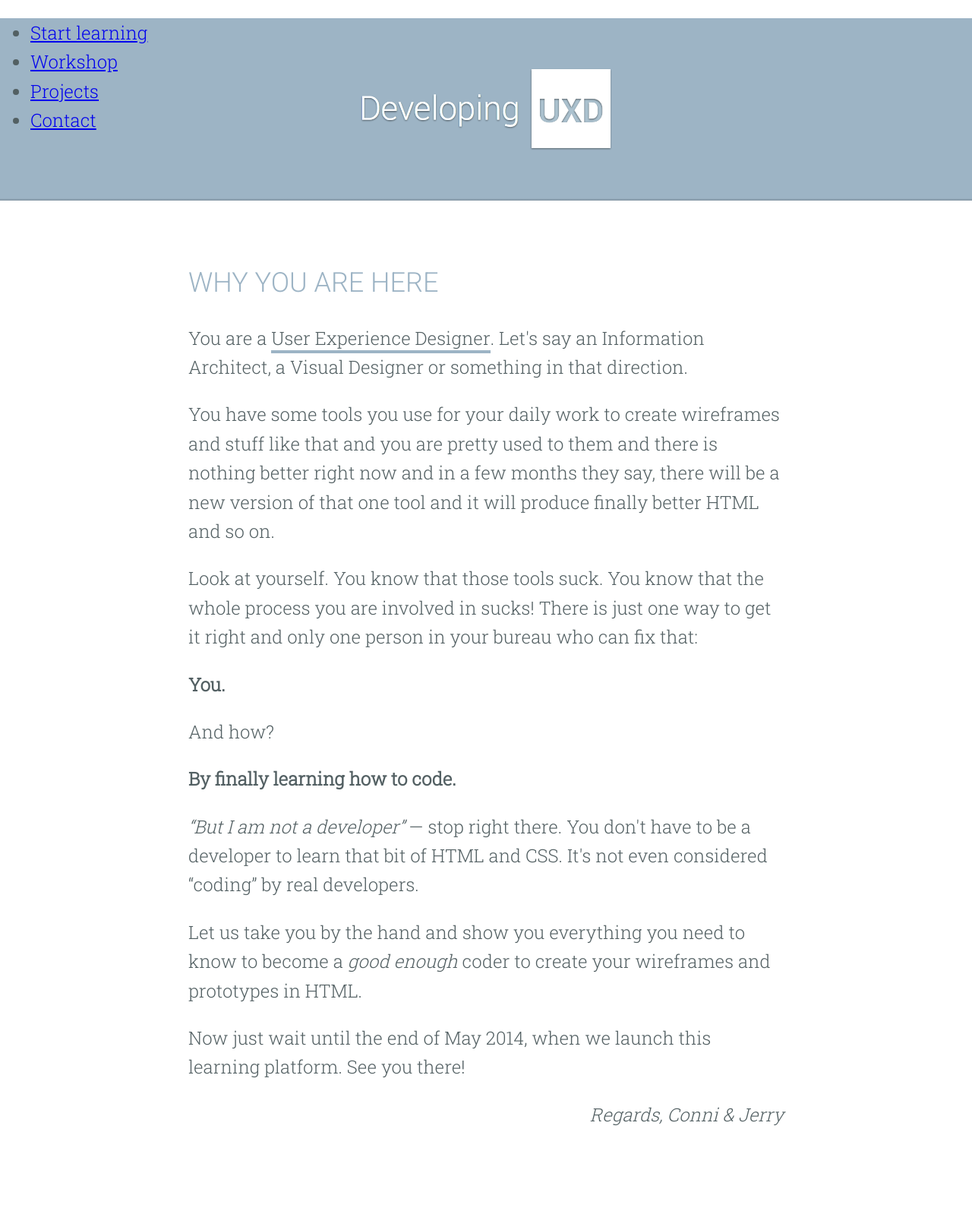
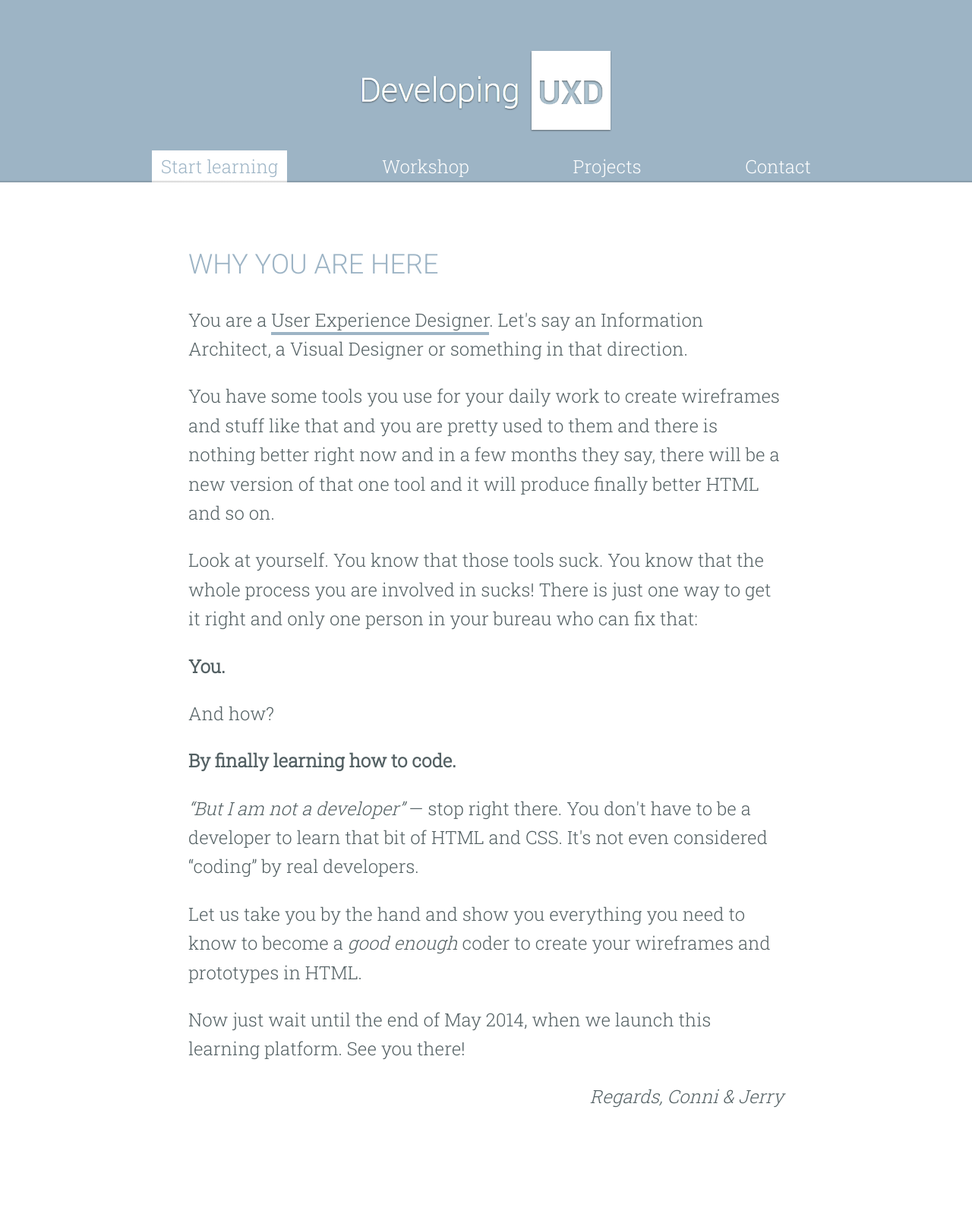
Before and after one commit to developinguxd/developinguxd.github.io, a Jekyll site: the page built from index.html, in a window 1280 px wide. Shown: the whole page at 76% size. Built offline with Jekyll 4.4.1, drawn with Linux system fonts in a browser that asks for light colours; nearby versions of some CDN libraries; after the commit the page ends 1566 px from its top, so only the background shows below that.

Commit message:
Work on the nav

```diff
--- a/_assets/stylesheets/_grid.scss
+++ b/_assets/stylesheets/_grid.scss
@@ -12,6 +12,7 @@ $susy: (
 /* breakpoints */
 $large: 768px;
 $medium: 480px;
+$small: max-width 480px;
 
 .container {
   max-width: 880px;
--- a/_assets/stylesheets/app.scss
+++ b/_assets/stylesheets/app.scss
@@ -12,3 +12,4 @@
 @import 'components/small-shadow';
 @import 'components/header';
 @import 'components/article';
+@import 'components/nav';
--- a/_includes/_nav.html
+++ b/_includes/_nav.html
@@ -1,6 +1,6 @@
 <nav class="nav">
   <ul>
-    <li><a href="#" class="nav-link">Start learning</a></li>
+    <li><a href="#" class="nav-link nav-active">Start learning</a></li>
     <li><a href="#" class="nav-link">Workshop</a></li>
     <li><a href="#" class="nav-link">Projects</a></li>
     <li><a href="#" class="nav-link">Contact</a></li>
--- a/assets/stylesheets/app.css
+++ b/assets/stylesheets/app.css
@@ -536,37 +536,26 @@ th {
   font-size: 36px; }
 
 /* base */
+* {
+  -webkit-box-sizing: border-box;
+  -moz-box-sizing: border-box;
+  box-sizing: border-box; }
+
 body {
   color: #536063;
   font-size: 24px;
   line-height: 1.6; }
 
-* {
-  -webkit-box-sizing: border-box;
-  -moz-box-sizing: border-box;
-  box-sizing: border-box; }
-
 .link {
+  border-bottom: 4px solid #9db4c5;
   position: relative;
-  text-decoration: none; }
-  .link:after {
-    background-color: #9db4c5;
-    content: "";
-    height: 4px;
-    left: 0;
-    bottom: -4px;
-    position: absolute;
-    -webkit-transition: height 0.1s ease-in-out;
-    transition: height 0.1s ease-in-out;
-    width: 100%;
-    z-index: -1; }
+  text-decoration: none;
+  -webkit-transition: border 0.2s;
+  transition: border 0.2s; }
   .link:link, .link:visited {
     color: inherit; }
   .link:hover {
-    color: #fff; }
-    .link:hover:after {
-      height: 100%;
-      padding-top: 3px; }
+    border-bottom: 6px solid #9db4c5; }
 
 .small-shadow--bottom, .header:after {
   background-image: -webkit-linear-gradient(270deg, transparent 0%, rgba(0, 0, 0, 0.2) 100%);
@@ -631,8 +620,12 @@ body {
   display: block;
   height: auto;
   max-width: 380px;
-  padding: 1em;
-  width: 80%; }
+  padding: 1em; }
+  @media (max-width: 480px) {
+    .header-logo {
+      bottom: auto;
+      margin: 0 auto;
+      width: 80%; } }
   @media (min-width: 480px) {
     .header-logo {
       width: 100%; } }
@@ -683,4 +676,46 @@ body {
     margin-top: 80px;
     margin-bottom: 20px; }
 
+.nav {
+  bottom: 0;
+  height: 40px;
+  left: 0;
+  margin: 0 auto;
+  max-width: 880px;
+  position: absolute;
+  right: 0;
+  text-align: justify;
+  width: 80%; }
+  @media (max-width: 480px) {
+    .nav {
+      background-color: #fff; } }
+  .nav ul {
+    margin: 0;
+    padding: 0;
+    list-style-type: none; }
+    .nav ul:after {
+      content: "";
+      display: inline-block;
+      height: 0;
+      position: relative;
+      width: 100%; }
+  .nav li {
+    display: inline-block; }
+
+.nav-link {
+  padding: 5px 12px;
+  text-decoration: none; }
+  @media (max-width: 480px) {
+    .nav-link {
+      color: #9db4c5;
+      display: block;
+      width: 100%; } }
+  @media (min-width: 480px) {
+    .nav-link {
+      color: #fff; } }
+  .nav-link:hover, .nav-link.nav-active {
+    background-color: #fff;
+    color: #9DB4C5;
+    margin: 0; }
+
 /*# sourceMappingURL=app.css.map */
```
Also changed, not shown: _assets/stylesheets/_base.scss (+7 -22 lines), _assets/stylesheets/components/_header.scss (+6 -1 lines), _assets/stylesheets/components/_nav.scss (added, +54 -0 lines), 4 other files.
